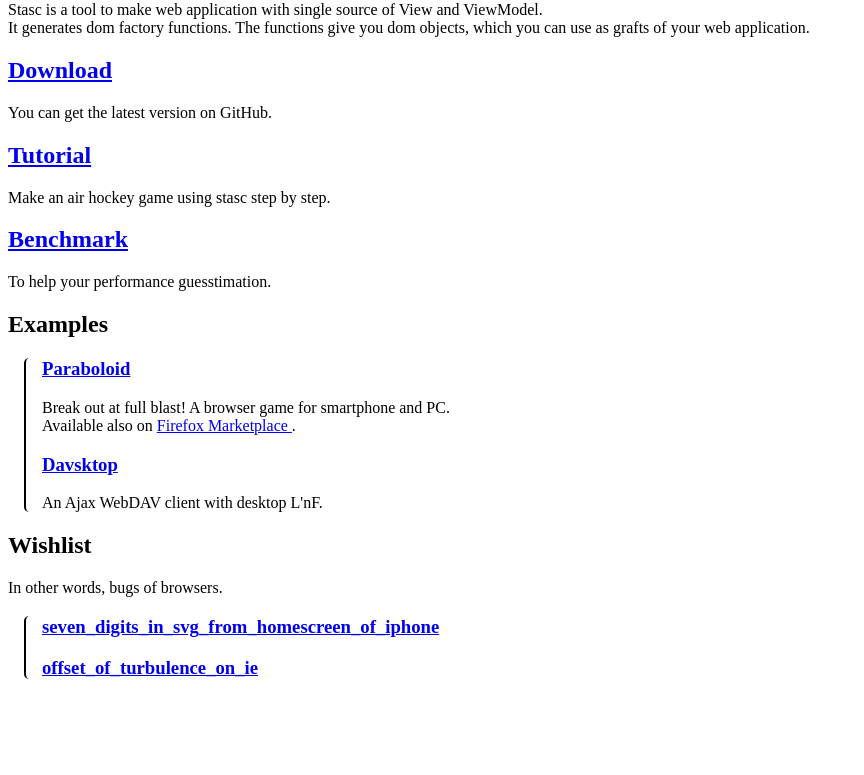
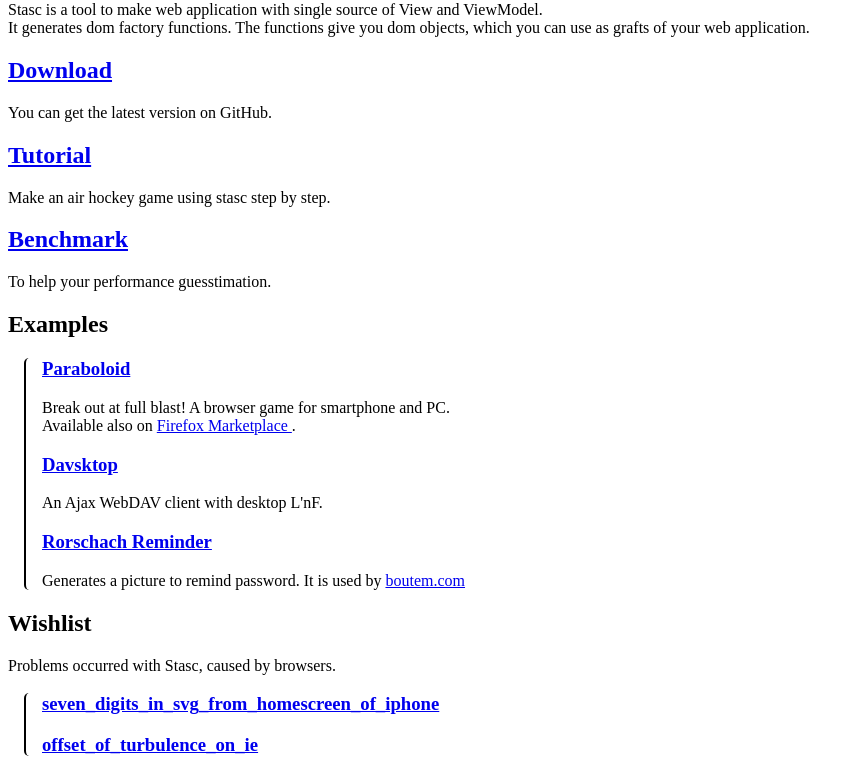
Before and after one commit to tshibata/tshibata.github.com, a plain HTML site: page stasc/index.html in a window 1280 px wide. Shown: the part 170-945 px from the top of the page, without its empty margins (0-864 px from the left). Before the commit the page ends 867 px from the top, so only its background shows below. Drawn offline with Linux system fonts and the light colour scheme.

Commit message:
rorschach reminder

```diff
--- a/stasc/index.html
+++ b/stasc/index.html
@@ -26,9 +26,12 @@
 			</a>.
 			<h3><a href="../davsktop/index.html">Davsktop</a></h3>
 			An Ajax WebDAV client with desktop L'nF.
+			<h3><a href="https://github.com/tshibata/rorschach_reminder">Rorschach Reminder</a></h3>
+			Generates a picture to remind password.
+			It is used by <a href="https://www.boutem.com/?sign=up" target="_blank">boutem.com</a>
 		</div>
 		<h2>Wishlist</h2>
-		In other words, bugs of browsers.
+		Problems occurred with Stasc, caused by browsers.
 		<div style="margin:1em; padding-left:1em; border-left: 2px solid; border-radius: 5px;">
 			<h3>
 				<a href="wishlist/seven_digits_in_svg_from_homescreen_of_iphone.html">
```
